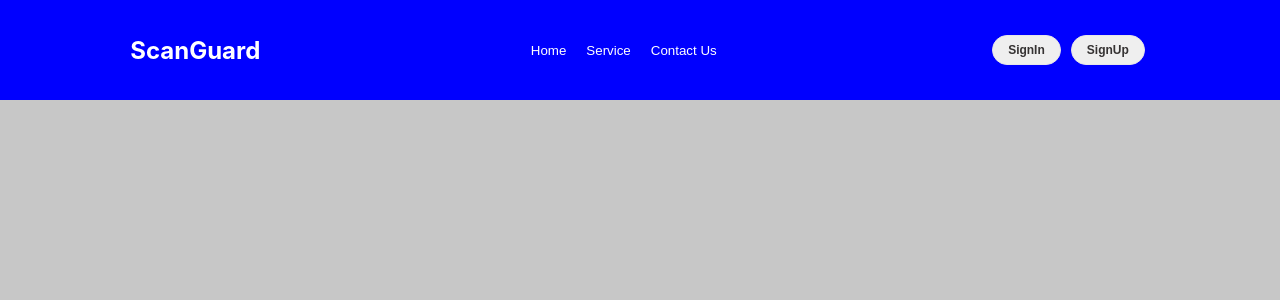
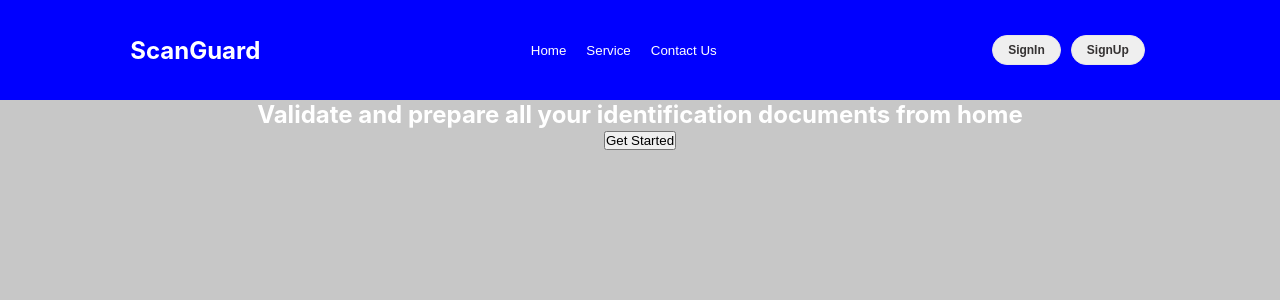
Before and after one commit to MahmoudAlHaj4/Final-Project, a React (Create React App) app in the folder scanguard/: page / in a window 1280 px wide. Shown: the top 300 px of the page. Built offline with nearby package versions, Linux system fonts and the light colour scheme.

Commit message:
add hero section

```diff
--- a/scanguard/src/Home/index.jsx
+++ b/scanguard/src/Home/index.jsx
@@ -17,7 +17,16 @@ const Home = ()=>{
                 <button onClick={()=>navigate('/auth')}>SignUp</button>
             </div>
         </div>
-        <div className="hero-section"></div>
+
+        <div className="hero-section flex center column">
+            <div className="title">
+                <h2>Validate and prepare all your identification documents from home</h2>
+            </div>
+            <div className="btn">
+                <button>Get Started</button>
+            </div>
+        </div>
+
     </div>
 }
 
```
